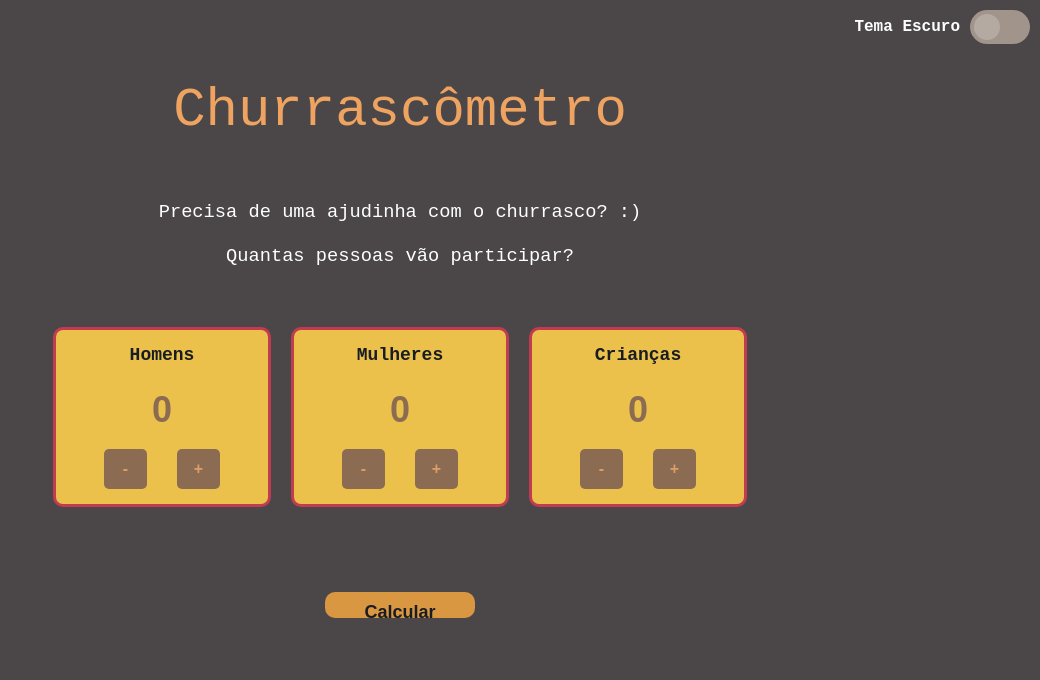
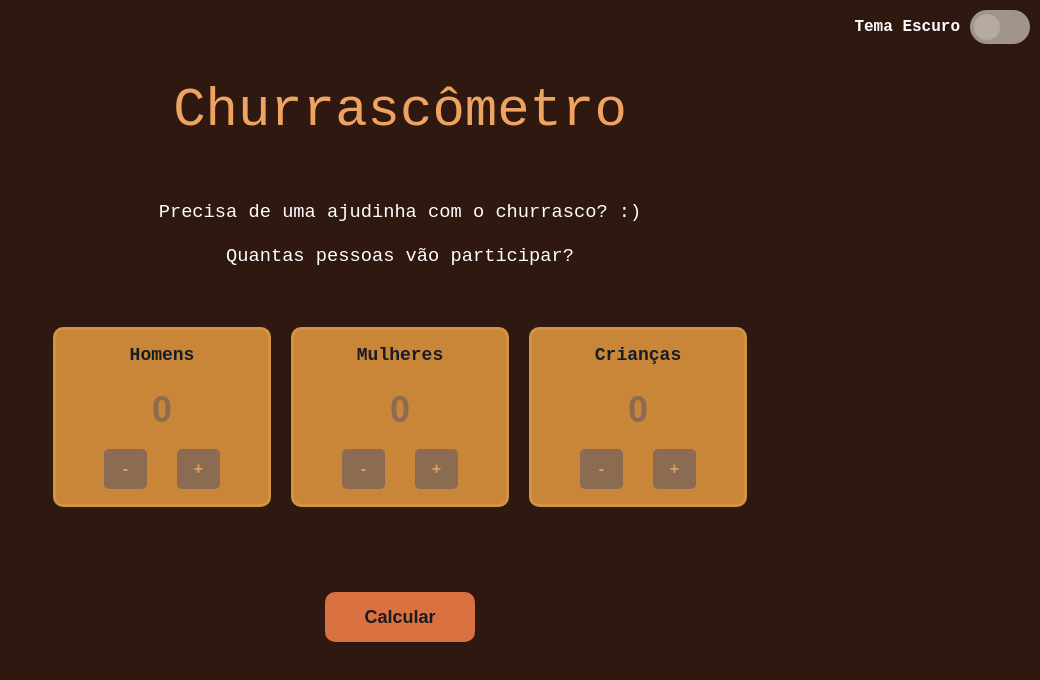
Before and after one commit to francieli-alvarenga/churrascometro, a React (Create React App) app in the folder churrascometro/: page / in a window 1280 px wide. Shown: the top 680 px of the page, without its empty margins (240-1280 px from the left). Built offline with nearby package versions, Linux system fonts and the light colour scheme.

Commit message:
add form validation

```diff
--- a/churrascometro/package.json
+++ b/churrascometro/package.json
@@ -6,11 +6,13 @@
     "@testing-library/jest-dom": "^5.17.0",
     "@testing-library/react": "^13.4.0",
     "@testing-library/user-event": "^13.5.0",
+    "formik": "^2.4.5",
     "react": "^18.2.0",
     "react-dom": "^18.2.0",
     "react-router-dom": "^6.21.1",
     "react-scripts": "5.0.1",
-    "web-vitals": "^2.1.4"
+    "web-vitals": "^2.1.4",
+    "yup": "^1.3.3"
   },
   "scripts": {
     "start": "react-scripts start",
--- a/churrascometro/src/App.css
+++ b/churrascometro/src/App.css
@@ -6,21 +6,21 @@
 
 /* Definição de cores para temas */
 :root {
-  --div-bg: #ebc14c;
-  --div-border: #c33b50;
-  --default-button: #d99741;
+  --div-bg: #c98639;
+  --div-border: #d39441;
+  --default-button: #d97141;
   --title-page: #efa360;
-  --bg-page: #4b4749;
+  --bg-page: #2e1810;
   --text-color: white;
 }
 
 /* Definição de cores para o tema claro */
 .light-theme {
-  --div-bg: #a0948b;
+  --div-bg: #f7a567;
   --div-border: #6b5e66;
   --default-button: #e56132;
   --title-page: #3f373c;
-  --bg-page: #afa59c;
+  --bg-page: #d49d6c;
   --text-color: #181c23;
 }
 
@@ -178,7 +178,7 @@ input::-webkit-inner-spin-button {
   margin: 30px 0 10px;
   border-radius: 10px;
   width: 150px;
-  height: 26px;
+  height: 50px;
   padding: 10px 15px;
   background-color: var(--default-button);
   color: #181c23;
@@ -187,6 +187,7 @@ input::-webkit-inner-spin-button {
   cursor: pointer;
   text-decoration: none;
   display: inline-block;
+  text-align: center;
 }
 
 /* Estilos para o formulário de entrada */
--- a/churrascometro/src/Components/ComponentesGerais/Theme.jsx
+++ b/churrascometro/src/Components/ComponentesGerais/Theme.jsx
@@ -1,5 +1,5 @@
 import React, { useState } from "react";
-import "../../App.css"; // Importe seu arquivo CSS aqui
+import "../../App.css";
 
 const Theme = () => {
   const [isDarkTheme, setIsDarkTheme] = useState(false);
--- a/churrascometro/src/pages/Form.jsx
+++ b/churrascometro/src/pages/Form.jsx
@@ -12,10 +12,33 @@ const Form = () => {
 
   const [totalPeople, setTotalPeople] = useState(0);
   const [isChecked, setIsChecked] = useState(false);
+  const [name, setName] = useState("");
+  const [email, setEmail] = useState("");
+  const [postalCode, setPostalCode] = useState("");
+
+  const handleChange = (event) => {
+    switch (event.target.id) {
+      case "name":
+        setName(event.target.value);
+        break;
+      case "email":
+        setEmail(event.target.value);
+        break;
+      case "postal-code":
+        setPostalCode(event.target.value);
+        break;
+      default:
+        break;
+    }
+  };
 
   const handleRegister = () => {
+    if (name === "" || email === "" || postalCode === "") {
+      alert("Por favor, preencha todos os campos do formulário.");
+    } else {
       setTotalPeople(men + women + kids);
       navigate("/results", { state: { men, women, kids, totalPeople } });
+    }
   };
 
   return (
@@ -34,6 +57,8 @@ const Form = () => {
                 id="name"
                 placeholder="Digite seu nome"
                 className="input-form"
+                value={name}
+                onChange={handleChange}
               />
               <p id="invalid-name">Por favor, insira um nome válido!</p>
               <input
@@ -41,6 +66,8 @@ const Form = () => {
                 id="email"
                 placeholder="Digite seu email"
                 className="input-form"
+                value={email}
+                onChange={handleChange}
               />
               <p id="invalid-email">Por favor, insira um e-mail válido!</p>
               <input
@@ -48,9 +75,10 @@ const Form = () => {
                 id="postal-code"
                 placeholder="Digite seu CEP"
                 className="input-form"
+                value={postalCode}
+                onChange={handleChange}
               />
               <p id="error-postal-code">Por favor, insira um CEP válido!</p>
-            </form>
               <div id="consent-input">
                 <input
                   type="checkbox"
@@ -64,6 +92,7 @@ const Form = () => {
                   acordo com meus interesses.
                 </label>
               </div>
+            </form>
           </div>
         </div>
         <div className="row">
```
Also changed, not shown: 1 other file (tests, documents, lock files or other folders). Lines whose indentation alone changed are shown as unchanged.
